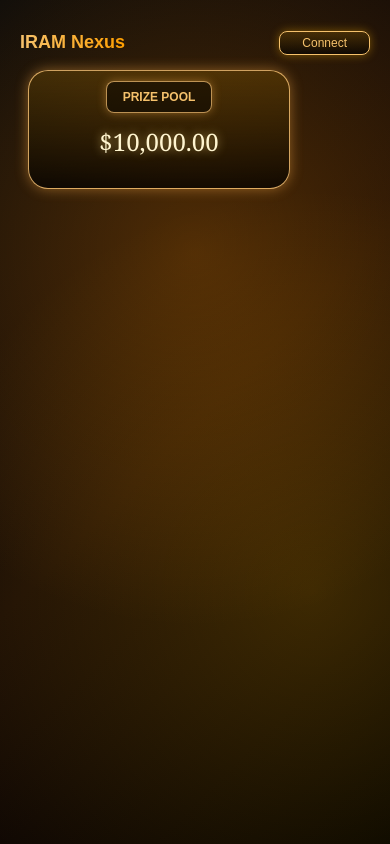
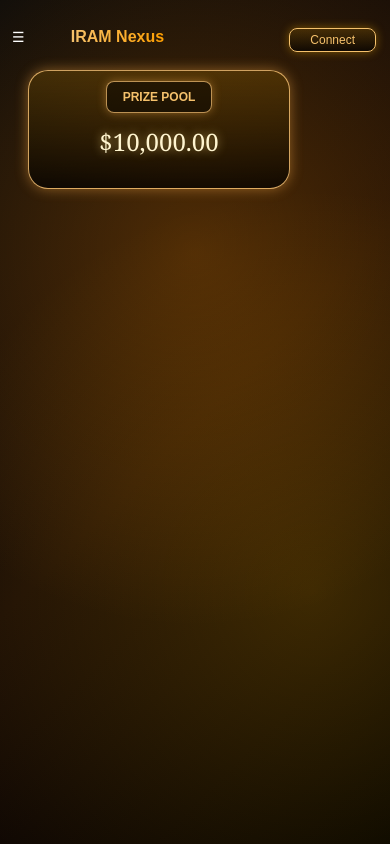
Before and after one commit to IRAM-Nexus/iram-nexus, a Next.js app: page /dashboard in a window 390 px wide. Built offline with nearby package versions, Linux system fonts and the light colour scheme.

Commit message:
UI fixed (mobile, tablet, desktop logo + topbar)

```diff
--- a/app/dashboard/page.tsx
+++ b/app/dashboard/page.tsx
@@ -4,6 +4,7 @@ export default function Dashboard() {
     <div className="main-container">
 
       <div className="top-bar">
+        <span className="menu-icon">☰</span>
         <h1 className="logo">IRAM Nexus</h1>
         <button className="connect-btn">
     Connect
--- a/app/globals.css
+++ b/app/globals.css
@@ -148,8 +148,12 @@ body {
 
 
 .logo {
-  font-size: 18px;
+  font-size: 16px;
   font-weight: bold;
+  position: relative;
+  margin-left: 25px;
+  left: 0;
+  top: -3px;
   background: linear-gradient(90deg, #f5c16c, #ff9f00);
   -webkit-background-clip: text;
   -webkit-text-fill-color: transparent;
@@ -169,15 +173,34 @@ body {
 
 @media (min-width: 768px) {
   .logo {
-    margin-left: 225px;
+    margin-left: 260px;
   }
 }
 
 @media (min-width: 1024px) {
   .logo {
-    margin-left: 225px;
+    margin-left: 260px;
+
+
   }
 }
+
+@media (max-width: 640px) {
+  .logo {
+    left: -50px;   /* 👈 is value ko adjust karna */
+  }
+}
+
+@media (min-width: 768px) and (max-width: 1023px) {
+  .top-bar {
+    left: 260px;
+  }
+}
+
+
+
+
+
 
 
 
@@ -204,9 +227,10 @@ body {
 }
 
 .connect-btn {
-  padding: 4px 22px;
+  padding: 4px 20px;
   font-size: 12px;
   border-radius: 8px;
+  margin-right: 6px;
   border: 1px solid #f5c16c;
   background: linear-gradient(180deg, rgba(255,180,0,0.15), rgba(0,0,0,0.6));
   color: #f5c16c;
@@ -235,7 +259,12 @@ body {
   }
 }
 
-
+@media (max-width: 639px) {
+  .connect-btn {
+    position: relative;
+    left: 12px;
+  }
+}
 
 
 
@@ -561,3 +590,24 @@ body {
 
 /* ===== FINAL SIDEBAR DASHBOARD ===== */
 /* Iske upar ka code change na karein */
+
+
+
+
+
+
+
+
+
+.menu-icon {
+  position: relative;
+  left: -8px;
+  top: -3px;
+  font-size: 14px;
+}
+
+@media (min-width: 768px) {
+  .menu-icon {
+    display: none;
+  }
+}
```
